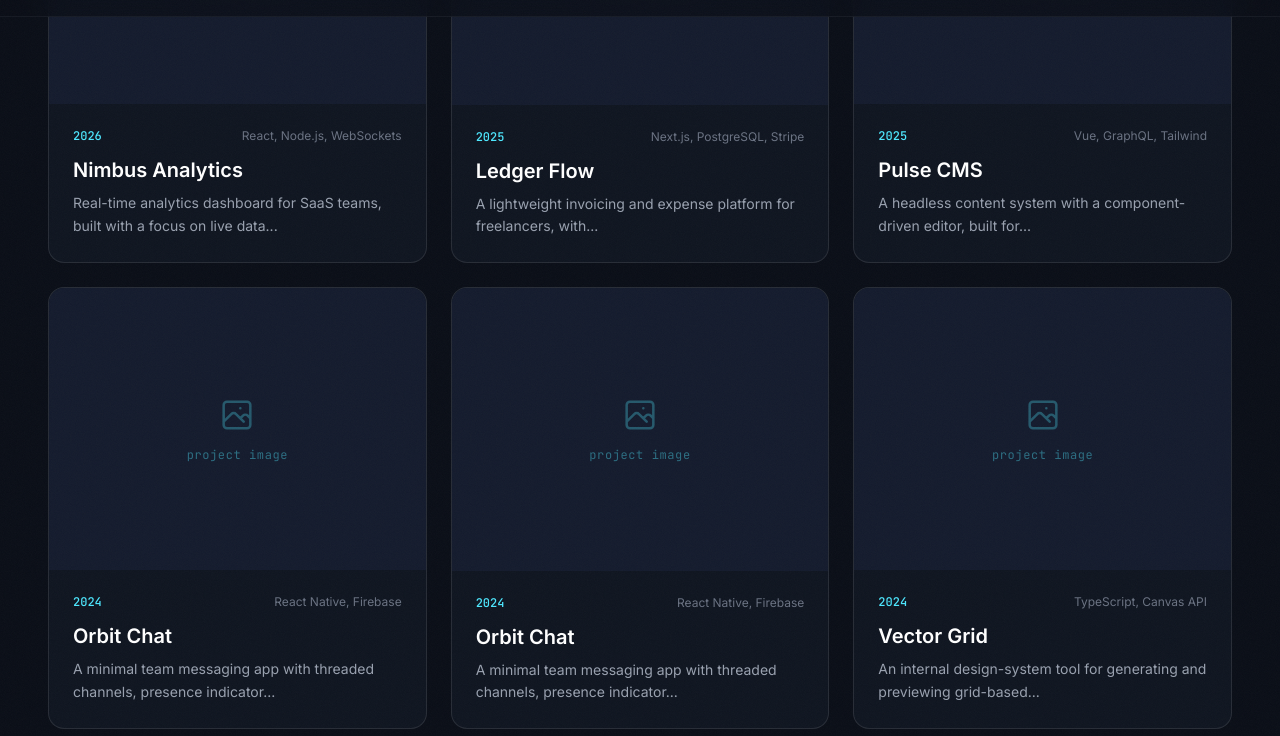
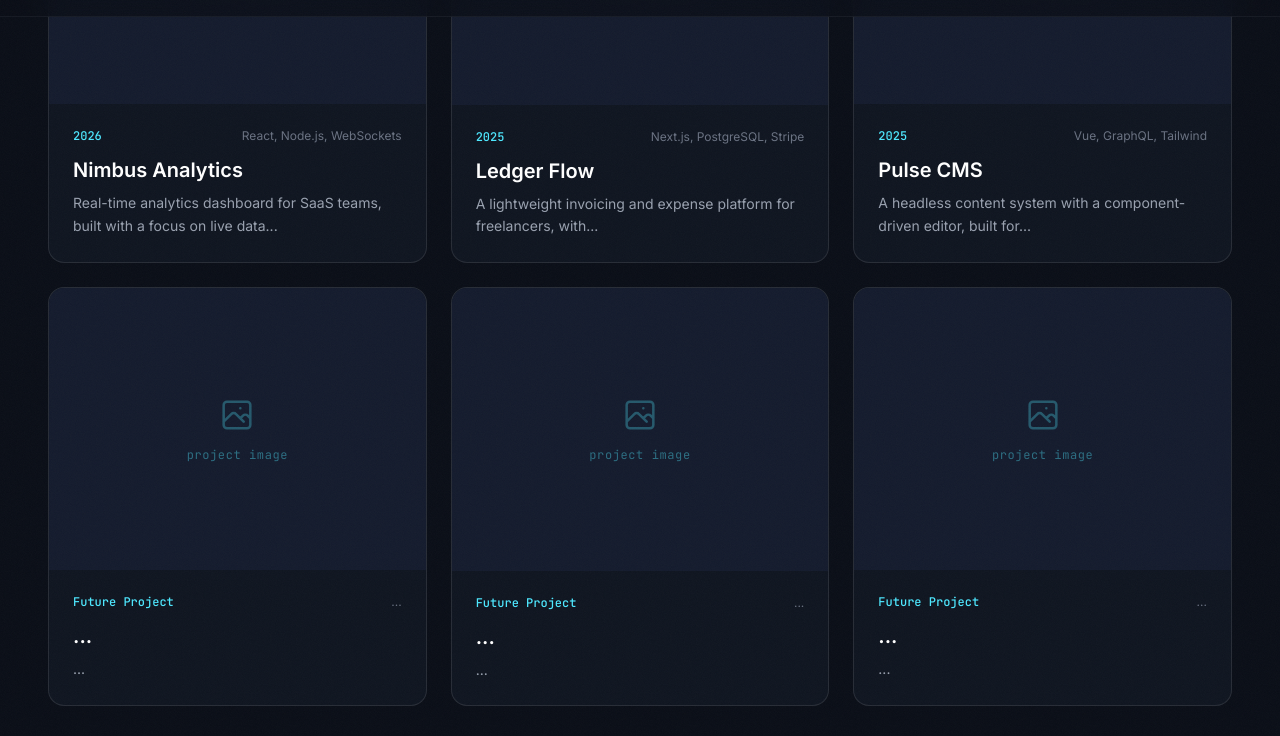
Before and after one commit to mg4di/Personal-Portofolio, a website: page index.html in a window 1280 px wide. Both pictures are taken after a click on the button "View More Projects". Shown: the part 2196-2932 px from the top of the page. Drawn offline with nearby package versions, Linux system fonts and the light colour scheme; files that its build step writes are made by us from their sources.

Commit message:
add future project slot

```diff
--- a/index.html
+++ b/index.html
@@ -271,7 +271,7 @@
                 </div>
 
                 <!-- Project 4–6: tersembunyi, muncul setelah klik "View More" -->
-                <!-- Project 4: Orbit Chat -->
+                <!-- Project 4 -->
                 <div class="project-card project-extra bg-dark-800 border border-white/10 rounded-2xl overflow-hidden group hidden">
                     <div class="project-img-wrap aspect-[4/3] relative overflow-hidden bg-dark-700">
                         <!-- Ganti src="" dengan path gambar Anda, contoh: src="assets/images/orbit.png" -->
@@ -285,12 +285,12 @@
                     </div>
                     <div class="p-6">
                         <div class="flex items-center justify-between mb-3">
-                            <span class="font-mono text-xs font-medium text-cyan-accent">2024</span>
-                            <span class="text-xs text-gray-500">React Native, Firebase</span>
+                            <span class="font-mono text-xs font-medium text-cyan-accent">Future Project</span>
+                            <span class="text-xs text-gray-500">...</span>
                         </div>
-                        <h3 class="text-xl font-bold mb-2">Orbit Chat</h3>
+                        <h3 class="text-xl font-bold mb-2">...</h3>
                         <p class="text-sm text-gray-400 leading-relaxed">
-                            A minimal team messaging app with threaded channels, presence indicator...
+                            ...
                         </p>
                     </div>
                 </div>
@@ -309,17 +309,17 @@
                     </div>
                     <div class="p-6">
                         <div class="flex items-center justify-between mb-3">
-                            <span class="font-mono text-xs font-medium text-cyan-accent">2024</span>
-                            <span class="text-xs text-gray-500">React Native, Firebase</span>
+                            <span class="font-mono text-xs font-medium text-cyan-accent">Future Project</span>
+                            <span class="text-xs text-gray-500">...</span>
                         </div>
-                        <h3 class="text-xl font-bold mb-2">Orbit Chat</h3>
+                        <h3 class="text-xl font-bold mb-2">...</h3>
                         <p class="text-sm text-gray-400 leading-relaxed">
-                            A minimal team messaging app with threaded channels, presence indicator...
+                            ...
                         </p>
                     </div>
                 </div>
 
-                <!-- Project 6: Vector Grid -->
+                <!-- Project 6 -->
                 <div class="project-card project-extra bg-dark-800 border border-white/10 rounded-2xl overflow-hidden group hidden">
                     <div class="project-img-wrap aspect-[4/3] relative overflow-hidden bg-dark-700">
                         <!-- Ganti src="" dengan path gambar Anda, contoh: src="assets/images/vector.png" -->
@@ -333,12 +333,12 @@
                     </div>
                     <div class="p-6">
                         <div class="flex items-center justify-between mb-3">
-                            <span class="font-mono text-xs font-medium text-cyan-accent">2024</span>
-                            <span class="text-xs text-gray-500">TypeScript, Canvas API</span>
+                            <span class="font-mono text-xs font-medium text-cyan-accent">Future Project</span>
+                            <span class="text-xs text-gray-500">...</span>
                         </div>
-                        <h3 class="text-xl font-bold mb-2">Vector Grid</h3>
+                        <h3 class="text-xl font-bold mb-2">...</h3>
                         <p class="text-sm text-gray-400 leading-relaxed">
-                            An internal design-system tool for generating and previewing grid-based...
+                            ...
                         </p>
                     </div>
                 </div>
```
